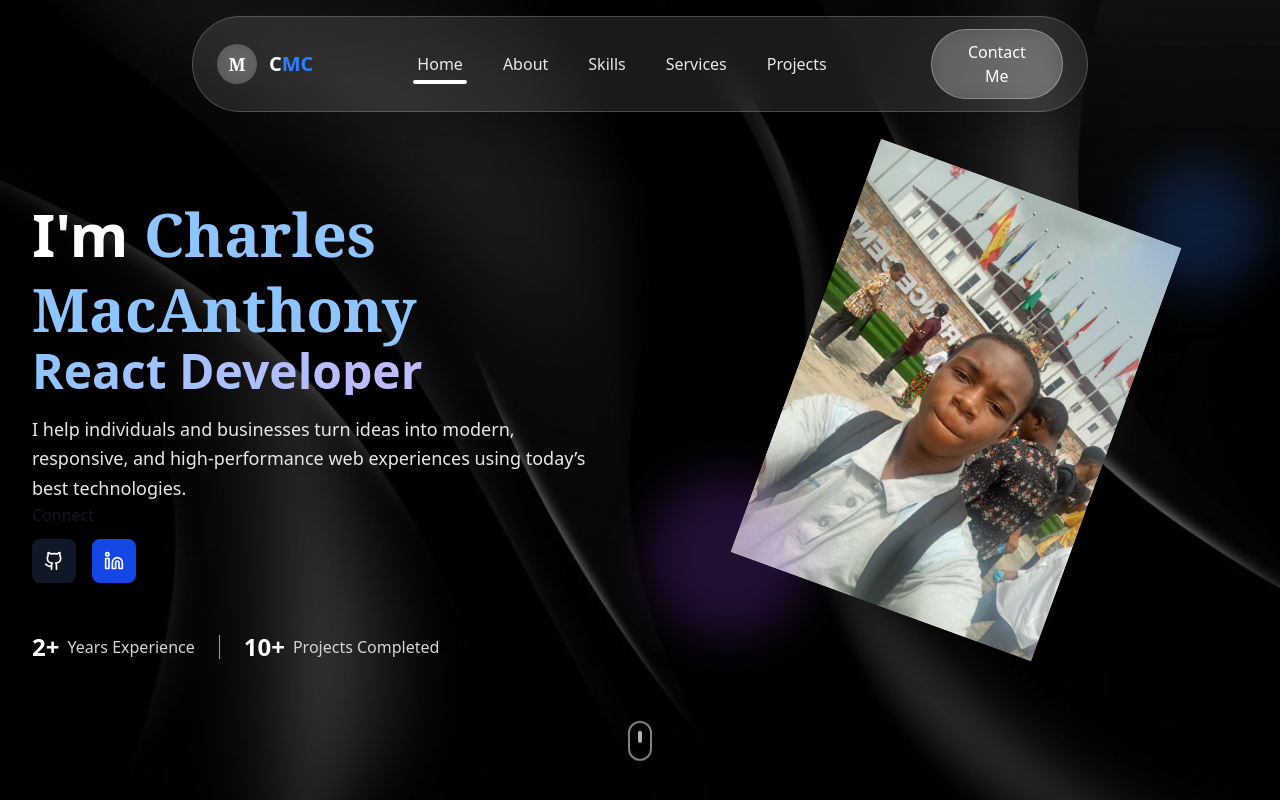
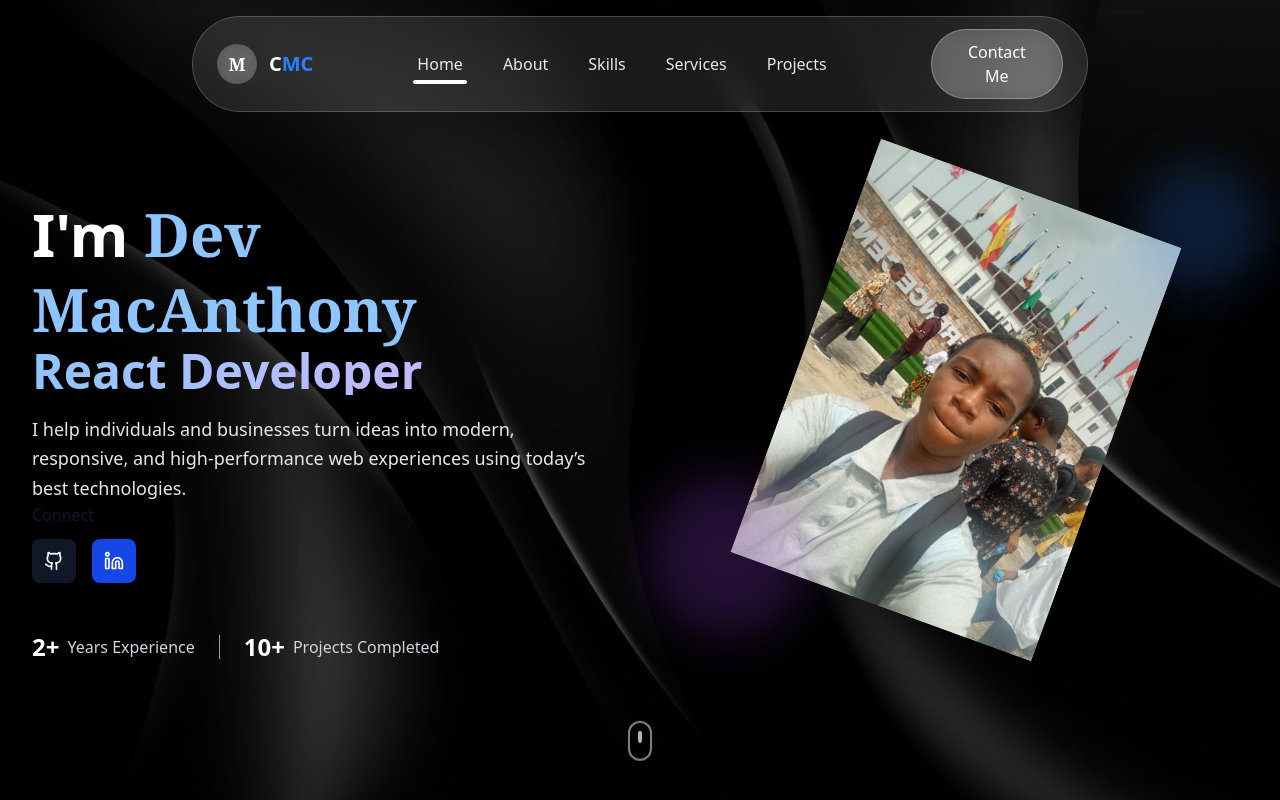
Before and after one commit to mac-101/My-Portfolio, a React (Vite) app: page / in a window 1280 px wide. Shown: the top 800 px of the page. Built offline with nearby package versions, Linux system fonts and the light colour scheme.

Commit message:
Update hero.jsx

```diff
--- a/src/components/hero.jsx
+++ b/src/components/hero.jsx
@@ -81,7 +81,7 @@ export default function Hero() {
               <h1 className="text-4xl sm:text-5xl lg:text-6xl font-bold leading-tight">
                 I'm{" "}
                 <span className="font-serif text-blue-300">
-                  Charles MacAnthony
+                  Dev MacAnthony
                 </span>
               </h1>
 
```
